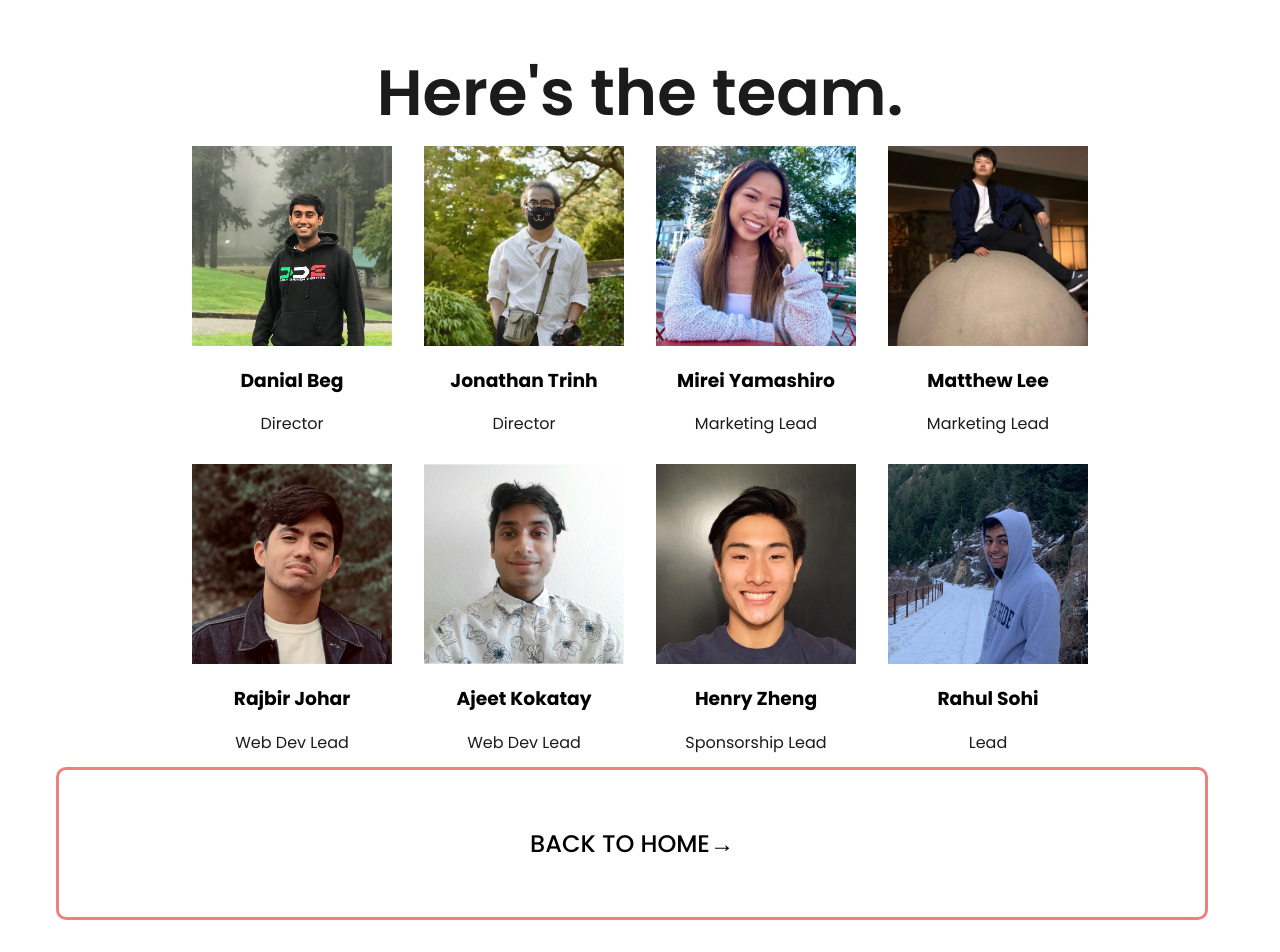
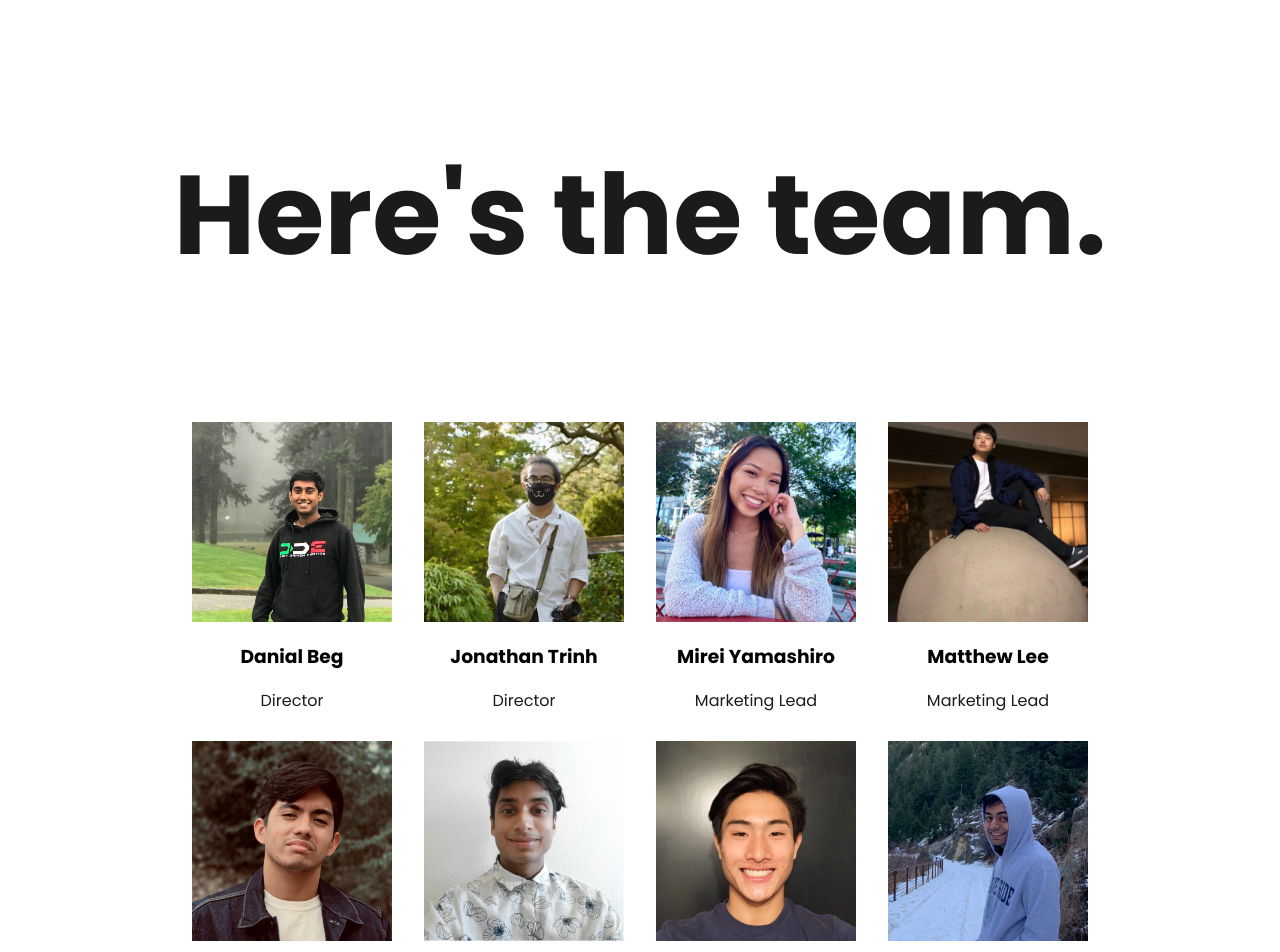
Before and after one commit to citrushack/Citrushack2021, a Next.js app: page /team in a window 1280 px wide. Shown: the part 40-992 px from the top of the page. Built offline with nearby package versions, Linux system fonts and the light colour scheme; what react-auth-kit would draw is missing.

Commit message:
Made buttons smaller.

```diff
--- a/pages/Hero.js
+++ b/pages/Hero.js
@@ -90,7 +90,7 @@ export default function Hero() {
           href={`${
             authHookValue ? "/apply" : "http://localhost:1337/connect/google"
           }`}
-          className={styles.action}
+          className={Herostyles.action}
         >
           <h3>Apply now! &rarr;</h3>
         </a>
--- a/pages/team.js
+++ b/pages/team.js
@@ -38,7 +38,7 @@ export default function Team() {
         <link rel="icon" href="/favicon.ico" />
       </Head>
       <main className={Teamstyles.main}>
-        <h1 className={styles.title}>Here's the team.</h1>
+        <h1 className={Teamstyles.title}>Here's the team.</h1>
         <div className={Teamstyles.grid}>
           <Profile
             image="/TeamPictures/Danial.JPG"
--- a/styles/Common.module.css
+++ b/styles/Common.module.css
@@ -90,16 +90,17 @@
   display: flex;
   flex-direction: row;
   width: 100%;
+  justify-content: center;
 }
 
 .card {
   margin: 0 1rem 1rem 0;
-  padding: 2rem;
-  width: 100%;
+  padding: 0.5rem;
+  width: 400px;
   text-align: center;
   text-decoration: none;
   border: 3px solid lightcoral;
-  border-radius: 10px;
+  border-radius: 15px;
   transition: all 0.15s ease;
   background-color: #fff;
 }
@@ -111,44 +112,10 @@
   transform: translateY(-3px);
 }
 
-.action{
-  margin: 0 1rem 1rem 0;
-  padding: 2rem;
-  width: 100%;
-  text-align: center;
-  text-decoration: none;
-  border: 3px solid lightcoral;
-  border-radius: 10px;
-  transition: all 0.15s ease;
-  background-color: lightcoral;
-  color: #fff;
-}
-
-.action:hover,
-.action:focus,
-.action:active {
-  border-color: #000;
-  box-shadow: 0px 3px 15px rgba(0,0,0,0.2);
-  transform: translateY(-3px);
-}
-
-.action h3{
-  text-transform: uppercase;
-  font-size: 1.5rem;
-  font-weight: 500;
-}
-
 .card h3 {
   text-transform: uppercase;
   font-size: 1.5rem;
   font-weight: 500;
-}
-
-.card p {
-  margin: 0;
-  font-size: 1.25rem;
-  line-height: 1.5;
-  color: #1b1b1b;
 }
 
 .logo {
@@ -175,7 +142,7 @@
     min-width: 100%;
     flex-direction: column;
   }
-  .card{
+  .card,.action{
     width: 100%;
   }
   .infogrid
--- a/styles/Team.module.css
+++ b/styles/Team.module.css
@@ -9,8 +9,12 @@
     display: flex;
     flex-wrap: wrap;
     justify-content: center;
+    margin: 2rem 0 6rem;
 }
-
+.title{
+    font-size: 7rem;
+    text-align: center;
+}
 .teams{
     display: flex;
     flex-wrap: wrap;
@@ -49,12 +53,21 @@
 .picture > div{
     border-radius: 50%;
     border: 3px solid lightseagreen;
-    box-shadow: 0px 3px 15px rgba(0,0,0,0.2);
     transition: all 0.2s ease;
 }
 
 .picture > div:hover{
     border: 3px solid white;
-    box-shadow: 0px 3px 20px rgba(0,0,0,0.4);
+    box-shadow: 0px 3px 20px rgba(0,0,0,0.2);
     transform: translateY(-5px);
 }
+@media (max-width: 1068px) {
+    .main{
+        max-width: 100%;
+        padding: 0 30px;
+        margin: 2rem 0;
+      }
+      .title{
+          font-size: 5rem;
+      }
+}
```
Also changed, not shown: styles/Hero.module.css (+27 -0 lines).
